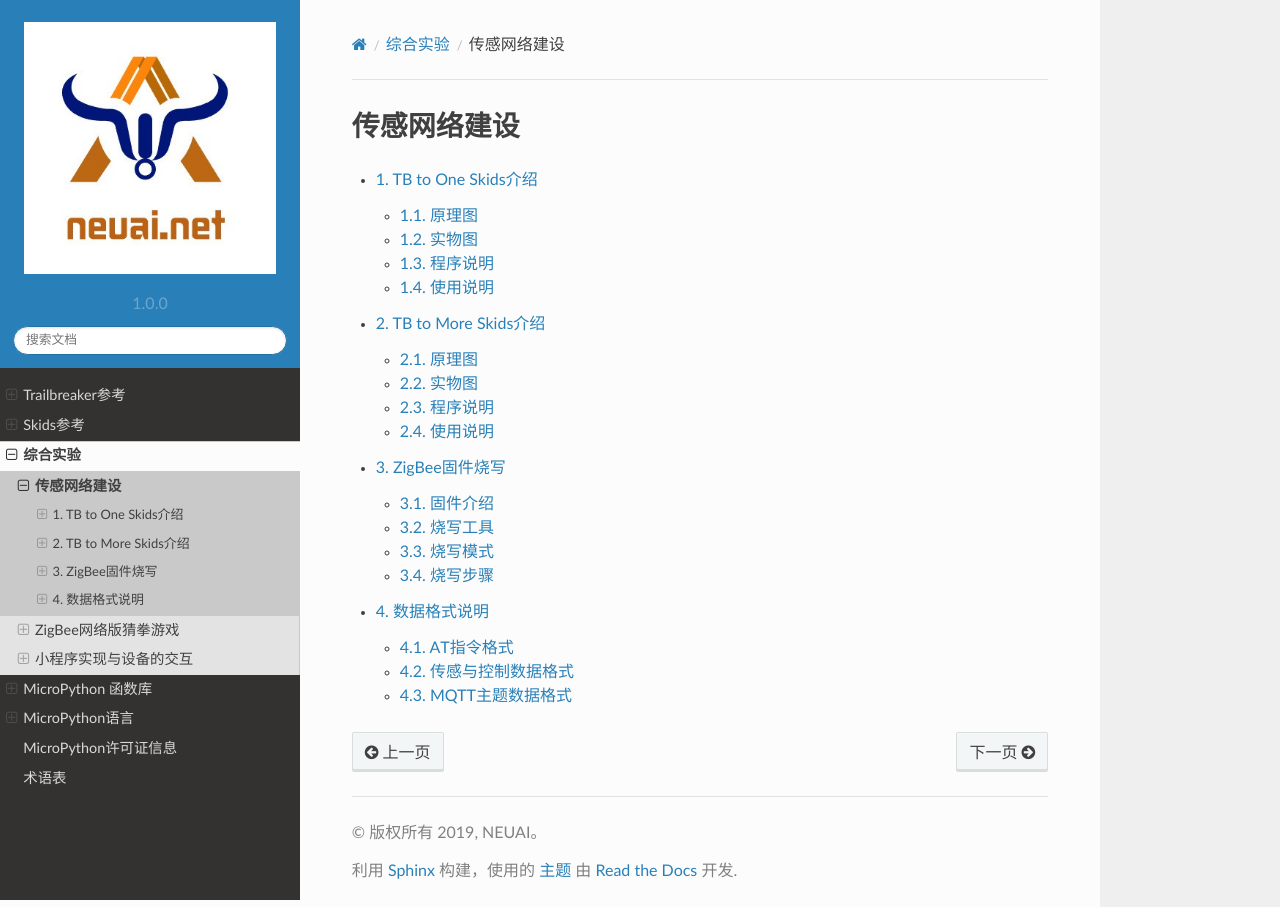
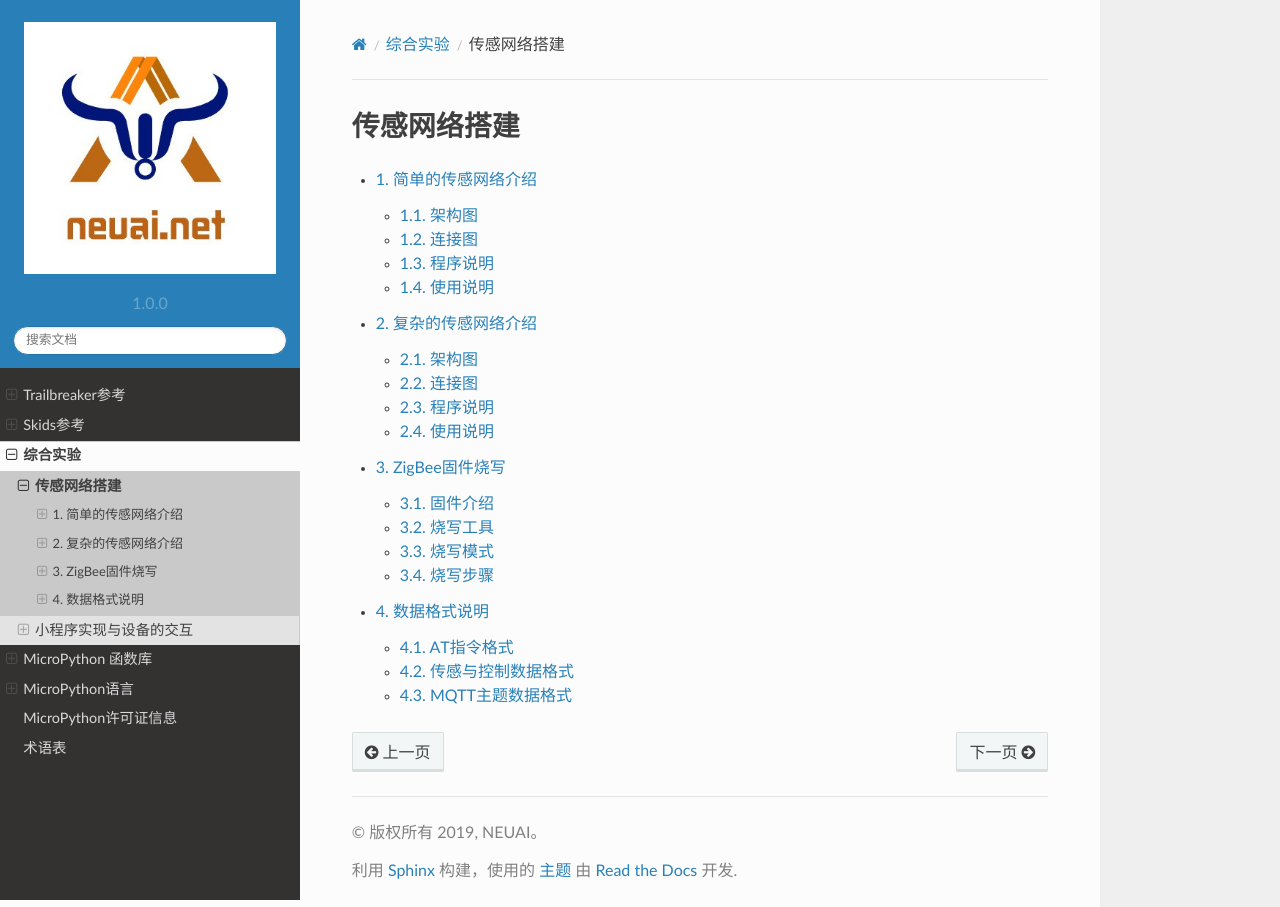
Before and after one commit to yangzl2014/SkidsDocs, a Sphinx documentation site: the page built from docs/master/SensorNetwork/index.rst, in a window 1280 px wide. Built offline with Sphinx 7.4.7 and the Read the Docs theme 2.0.0, drawn with Linux system fonts in a browser that asks for light colours; pages that are not in the unit, such as notebooks, are missing from menus.

Commit message:
update the contex

```diff
--- a/docs/master/moreSkids/introduction2.rst
+++ b/docs/master/SensorNetwork/complexSN.rst
@@ -1,14 +1,14 @@
 .. _introduction:
 
-TB to More Skids介绍
+复杂的传感网络介绍
 =======================
 
-原理图
+架构图
 -----------------------
 
 .. image:: img/architecture2.jpg
 
-实物图
+连接图
 -----------------------
 
 .. image:: img/connect2.jpg
--- a/docs/master/moreSkids/index.rst
+++ b/docs/master/SensorNetwork/index.rst
@@ -1,13 +1,13 @@
 .. _index:
 
-传感网络建设
+传感网络搭建
 ------------------------------------
 
 .. toctree::
    :maxdepth: 2
    :numbered:
 
-   introduction1.rst
-   introduction2.rst
+   simpleSN.rst
+   complexSN.rst
    zigbeeBurn.rst
    dataFormat.rst
--- a/docs/master/moreSkids/introduction1.rst
+++ b/docs/master/SensorNetwork/simpleSN.rst
@@ -1,14 +1,14 @@
 .. _introduction:
 
-TB to One Skids介绍
+简单的传感网络介绍
 =======================
 
-原理图
+架构图
 -----------------------
 
 .. image:: img/architecture1.jpg
 
-实物图
+连接图
 -----------------------
 
 .. image:: img/connect1.jpg
--- a/docs/master/index.rst
+++ b/docs/master/index.rst
@@ -9,6 +9,6 @@
 .. toctree::
    :maxdepth: 2
 
-   moreSkids/index.rst
-   guessGame/index.rst
+   SensorNetwork/index.rst
+   GuessGame/index.rst
    smallAPP/index.rst
```
Also changed, not shown: docs/master/SensorNetwork/dataFormat.rst (renamed from docs/master/moreSkids/dataFormat.rst), docs/master/SensorNetwork/img/architecture1.jpg (renamed from docs/master/moreSkids/img/architecture1.jpg), docs/master/SensorNetwork/img/architecture2.jpg (renamed from docs/master/moreSkids/img/architecture2.jpg), docs/master/SensorNetwork/img/atFormat.jpg (renamed from docs/master/moreSkids/img/atFormat.jpg), docs/master/SensorNetwork/img/burn1.png (renamed from docs/master/moreSkids/img/burn1.png), docs/master/SensorNetwork/img/burn2.png (renamed from docs/master/moreSkids/img/burn2.png), docs/master/SensorNetwork/img/burn3.png (renamed from docs/master/moreSkids/img/burn3.png), docs/master/SensorNetwork/img/burn4.png (renamed from docs/master/moreSkids/img/burn4.png), docs/master/SensorNetwork/img/connect1.jpg (renamed from docs/master/moreSkids/img/connect1.jpg), docs/master/SensorNetwork/img/connect2.jpg (renamed from docs/master/moreSkids/img/connect2.jpg), docs/master/SensorNetwork/img/mqtt1.png (renamed from docs/master/moreSkids/img/mqtt1.png), docs/master/SensorNetwork/img/mqtt2.png (renamed from docs/master/moreSkids/img/mqtt2.png), docs/master/SensorNetwork/img/skids1c.png (renamed from docs/master/moreSkids/img/skids1c.png), docs/master/SensorNetwork/img/skids1d.png (renamed from docs/master/moreSkids/img/skids1d.png), 2 more files.
